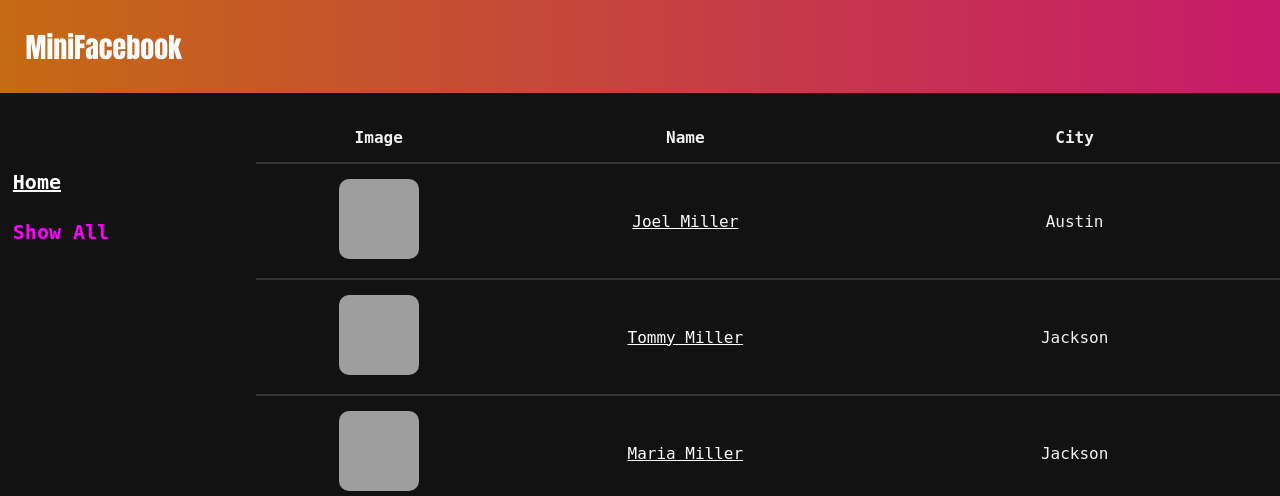
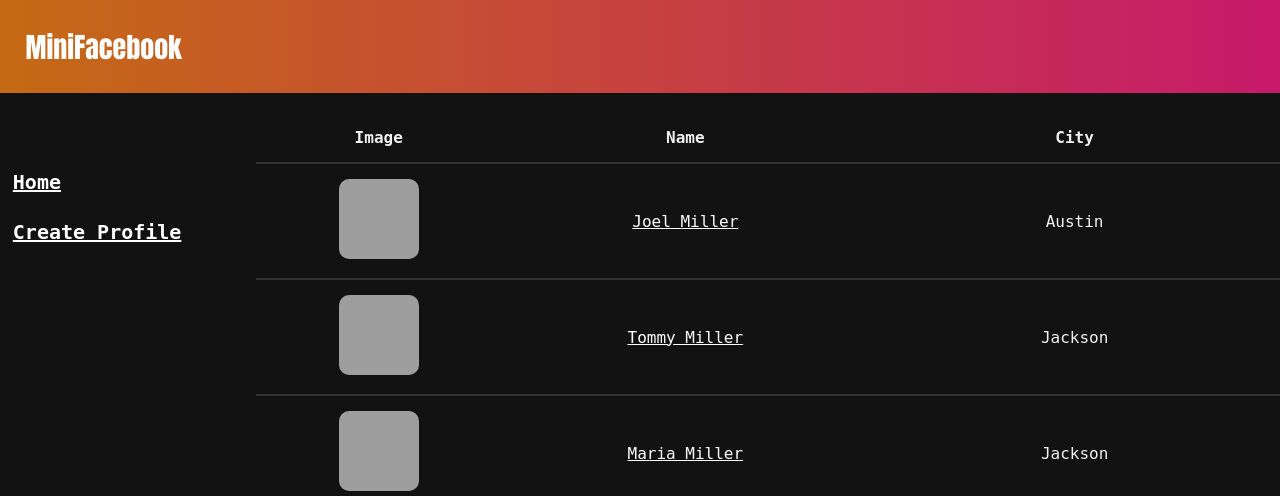
Before and after one commit to Lance655/cs412, a Django app: page /mini_fb/ in a window 1280 px wide. Shown: the top 496 px of the page. Run offline with Django 5.2, Linux system fonts and the light colour scheme; data comes from the database, SQL or seed files in the repository; both versions use the stored data as it was after the commit; grey boxes are pictures that could not be loaded.

Commit message:
finished task2 assignment6

```diff
--- a/mini_fb/models.py
+++ b/mini_fb/models.py
@@ -2,6 +2,8 @@
 # define data models for the mini_fb application
 
 from django.db import models
+from django.urls import reverse
+
 
 # Create your models here.
 class Profile(models.Model):
@@ -21,6 +23,11 @@ class Profile(models.Model):
         status_messages = StatusMessage.objects.filter(profile=self)
         return status_messages
 
+    def get_absolute_url(self):
+        '''Return a URL to display one instance of this object.'''
+        return reverse('show_profile', kwargs={'pk': self.pk})
+
+
 class StatusMessage(models.Model):
     '''Encapsulate the idea of a status message for a individual profile'''
 
--- a/mini_fb/templates/mini_fb/base.html
+++ b/mini_fb/templates/mini_fb/base.html
@@ -24,7 +24,7 @@ Description: The base html template for the mini_fb website.
             <div class="nav-and-main">
                 <nav>
                     <h2> <a href="{% url 'show_all_profiles' %}">Home</a> </h2>
-                    <h2>Show All</h2>
+                    <h2> <a href="{% url 'create_profile' %}">Create Profile</a> </h2>
                 </nav>
 
                 <main>
--- a/mini_fb/urls.py
+++ b/mini_fb/urls.py
@@ -3,9 +3,10 @@
 # Description: The urls file for the mini_fb website.
 
 from django.urls import path
-from .views import ShowAllProfilesView, ShowProfilePageView
+from .views import ShowAllProfilesView, ShowProfilePageView, CreateProfileView
 
 urlpatterns = [
     path('', ShowAllProfilesView.as_view(), name="show_all_profiles"),
     path('profile/<int:pk>', ShowProfilePageView.as_view(), name="show_profile"),
+    path('create_profile', CreateProfileView.as_view(), name="create_profile" ),
 ]
--- a/mini_fb/views.py
+++ b/mini_fb/views.py
@@ -5,8 +5,9 @@
 # mini_fb/views.py
 # views for the mini_fb application
 from django.shortcuts import render
-from django.views.generic import ListView, DetailView
-from .models import Profile
+from django.views.generic import ListView, DetailView, CreateView
+from .models import Profile, StatusMessage
+from .forms import CreateProfileForm
 import random
 
 # Create your views here.
@@ -23,3 +24,10 @@ class ShowProfilePageView(DetailView):
     model = Profile
     template_name = "mini_fb/show_profile.html"
     context_object_name = "profile" # note singular variable
+
+class CreateProfileView(CreateView):
+    '''Define a view class to create a profile'''
+
+    # specify the form class
+    form_class = CreateProfileForm
+    template_name = "mini_fb/create_profile_form.html"
```
Also changed, not shown: mini_fb/forms.py (added, +18 -0 lines), mini_fb/templates/mini_fb/create_profile_form.html (added, +22 -0 lines), blog/models.py (line endings or trailing spaces), db.sqlite3.
